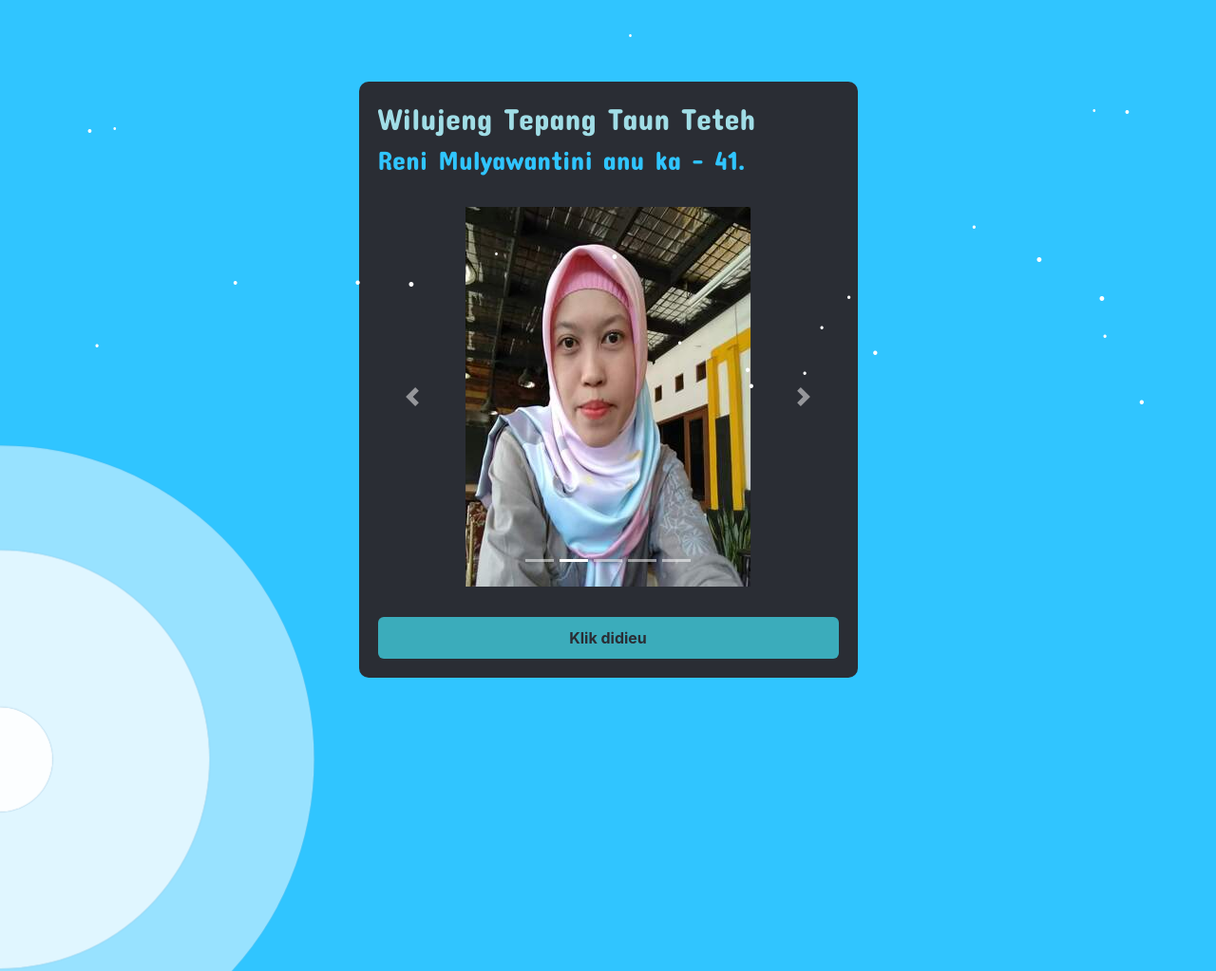
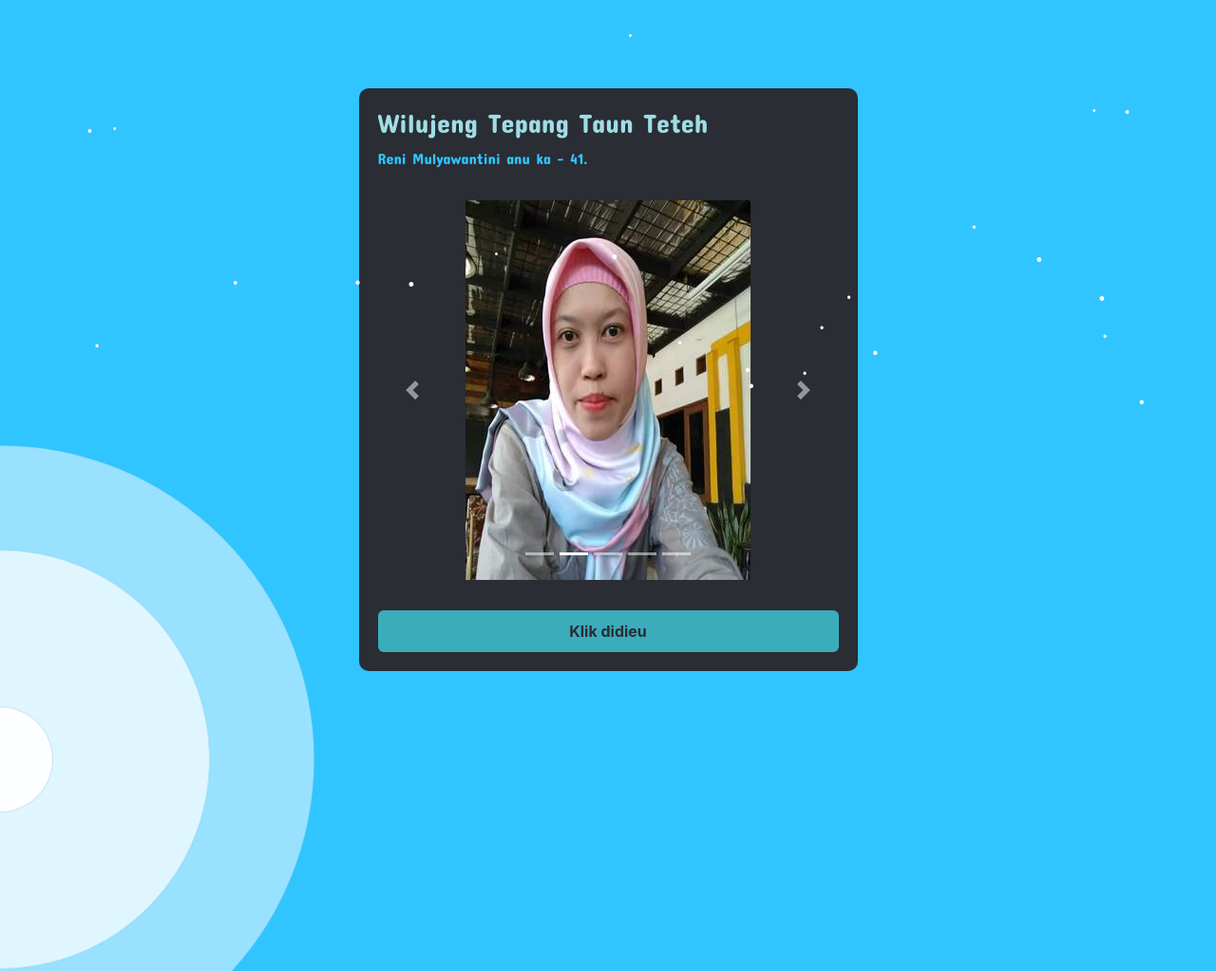
Before and after one commit to Izalcell/hbdtehreni, a plain HTML site: page index.html in a window 1280 px wide. Shown: the top 1023 px of the page at 95% size. Drawn offline with nearby package versions, Linux system fonts and the light colour scheme.

Commit message:
Update index.html

```diff
--- a/index.html
+++ b/index.html
@@ -35,8 +35,8 @@
         <div class="container col-md-6 py-8 animate-bottom">
             <div class="card">
                 <div class="card-body">
-                    <h2 class="judul">Wilujeng Tepang Taun Teteh</h2>
-                    <h3 class="subjudul">Reni Mulyawantini anu ka - 41.</h3>
+                    <h3 class="judul">Wilujeng Tepang Taun Teteh</h3>
+                    <p class="subjudul">Reni Mulyawantini anu ka - 41.</p>
                     <hr>
 
                     <center>
```
